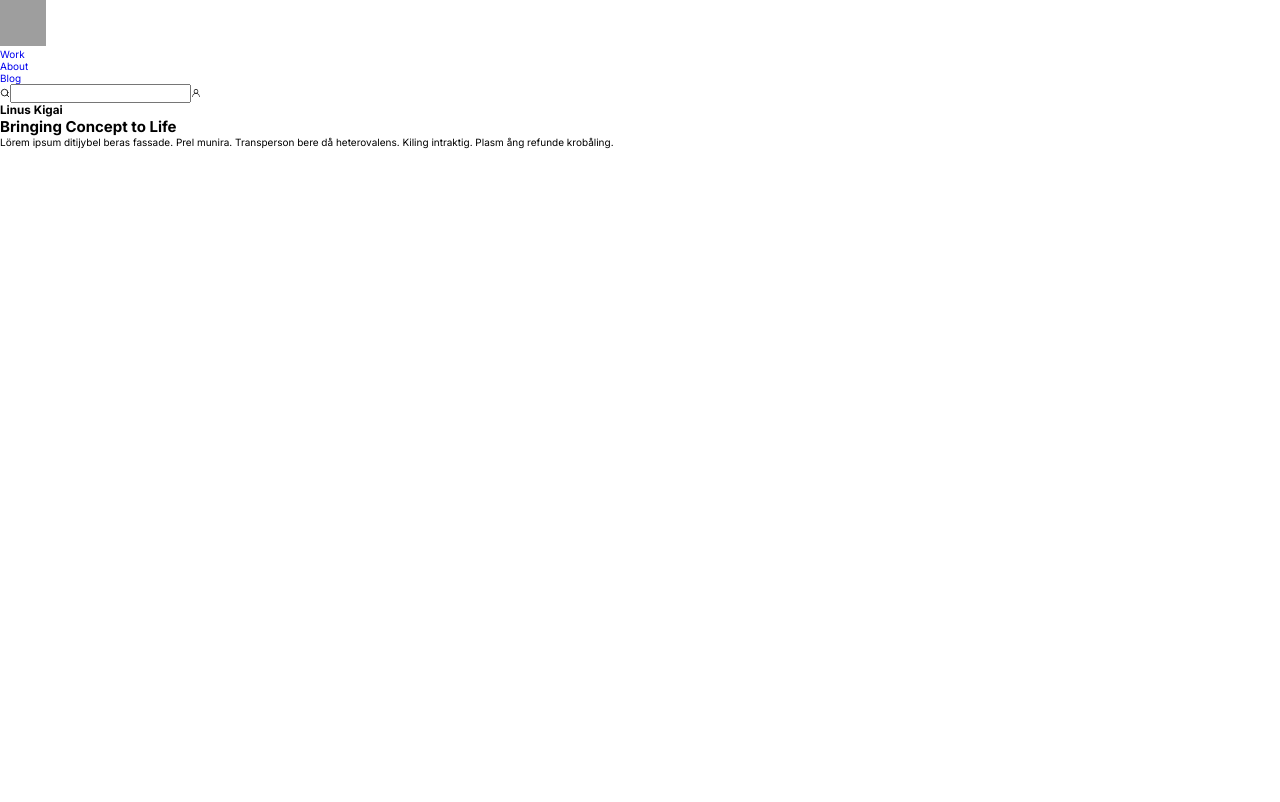
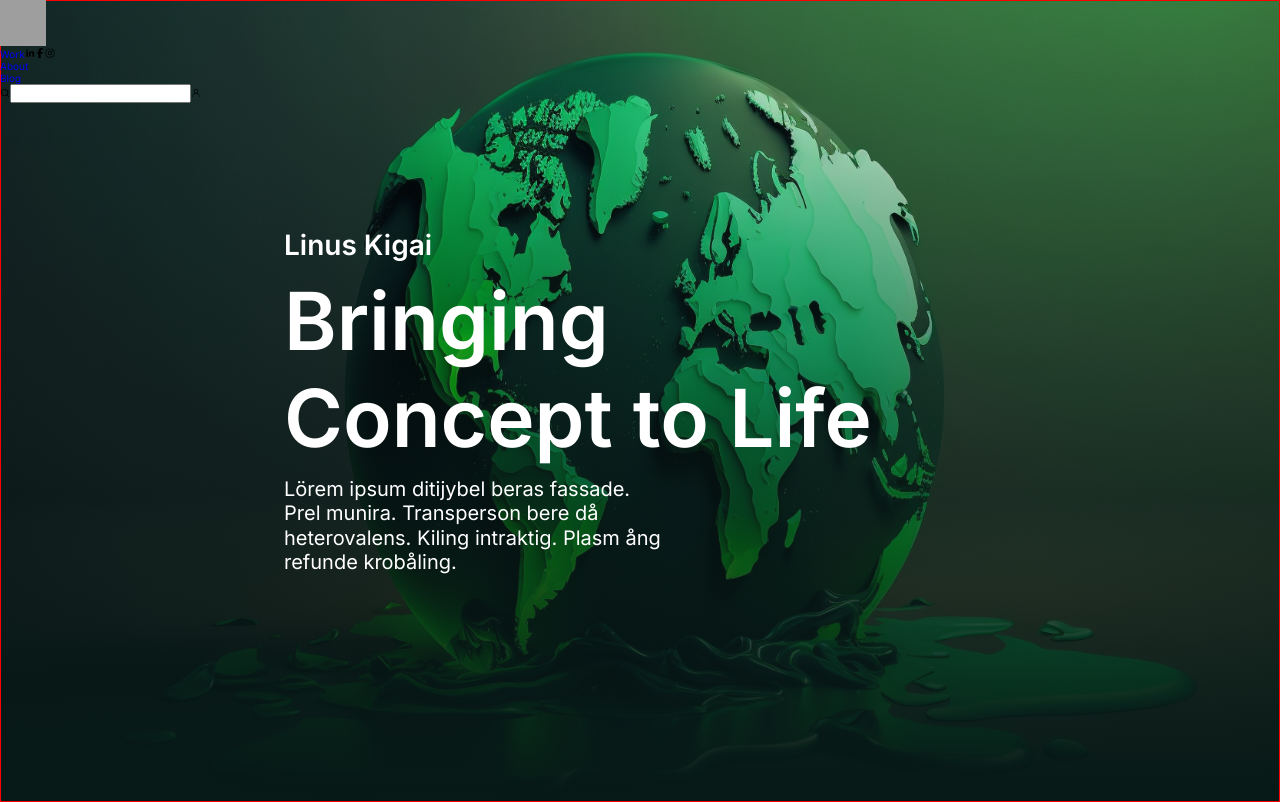
Before and after one commit to Shohzodjon/bio-life, a Next.js app: page / in a window 1280 px wide. Built offline with nearby package versions, Linux system fonts and the light colour scheme; grey boxes are pictures that could not be loaded.

Commit message:
added header style

```diff
--- a/src/app/components/navbar.jsx
+++ b/src/app/components/navbar.jsx
@@ -1,25 +1,36 @@
 import React from "react";
-import { FaBeer } from 'react-icons/fa';
 import { LuSearch } from "react-icons/lu";
 import { GoPerson } from "react-icons/go";
+import { RiLinkedinFill } from "react-icons/ri";
+import { FaFacebookF } from "react-icons/fa6";
+import { IoLogoInstagram } from "react-icons/io5";
 import Image from "next/image";
 import Link from "next/link";
 const NavbarComp = () => {
   return (
     <nav className="navbar">
+      <div className="container">
         <div className="navbar__flex">
           <div className="navbar__avatar">
-                    <Image src="/images/avatar.png" alt="avatar img" width={46} height={46} />
+            <Image
+              src="/images/avatar.png"
+              alt="avatar img"
+              width={46}
+              height={46}
+            />
           </div>
           <ul className="navbar__list">
             <li>
-                        <Link href='/'>Work</Link>
+              <Link href="/">Work</Link>
+              <RiLinkedinFill />
+              <FaFacebookF />
+              <IoLogoInstagram />
             </li>
             <li>
-                        <Link href='/'>About</Link>
+              <Link href="/">About</Link>
             </li>
             <li>
-                        <Link href='/'>Blog</Link>
+              <Link href="/">Blog</Link>
             </li>
           </ul>
           <div className="navbar__icons">
@@ -32,7 +43,8 @@ const NavbarComp = () => {
             </span>
           </div>
         </div>
+      </div>
     </nav>
-    )
-}
+  );
+};
 export default NavbarComp;
--- a/src/app/page.js
+++ b/src/app/page.js
@@ -2,7 +2,7 @@ import HeaderComp from "./components/header";
 
 export default function Home() {
   return (
-    <section>
+    <section className="home-page">
       <HeaderComp />
     </section>
   );
--- /dev/null
+++ b/src/app/styles/components/__header.scss
@@ -0,0 +1,55 @@
+.header {
+  height: 100vh;
+  background: url("/images/earth.png");
+  background-size: 100% 105%;
+  background-repeat: no-repeat;
+  background-position: center;
+  position: relative;
+
+  &::after {
+    position: absolute;
+    top: 0;
+    left: 0;
+    width: 100%;
+    height: 100%;
+    content: "";
+    display: block;
+    background: linear-gradient(180deg, rgba(55, 110, 64, 0) 0%, #071917 100%);
+  }
+  .container {
+    position: relative;
+    height: 100%;
+  }
+  &__flex {
+    position: absolute;
+    z-index: 2;
+    top: 0;
+    left: 0;
+    width: 100%;
+    height: 100%;
+    display: flex;
+    flex-direction: column;
+    gap: 1rem;
+    justify-content: center;
+    padding-left: 283px;
+  }
+  &__sub-title {
+    font-size: 2.8rem;
+    color: $white-900;
+    line-height: 3.413rem;
+    font-weight: 600;
+  }
+  &__title {
+    color: $white-900;
+    font-weight: 600;
+    font-size: 8rem;
+    line-height: 9.752rem;
+    max-width: 626px;
+  }
+  &__desc {
+    color: $white-900;
+    font-size: 2rem;
+    line-height: 2.438rem;
+    max-width: 379px;
+  }
+}
--- /dev/null
+++ b/src/app/styles/components/__navbar.scss
@@ -0,0 +1,8 @@
+.navbar {
+  background: $gray-300;
+  position: fixed;
+  top: 0;
+  left: 0;
+  width: 100%;
+  z-index: 90;
+}
--- /dev/null
+++ b/src/app/styles/components/index.scss
@@ -0,0 +1 @@
+@import "__header", "__navbar";
--- a/src/app/styles/main.scss
+++ b/src/app/styles/main.scss
@@ -1,4 +1,4 @@
-@import '__variables';
+@import "__variables", "components", "pages";
 
 * {
   margin: 0;
@@ -17,3 +17,8 @@ a {
 li {
   list-style: none;
 }
+.container {
+  max-width: 1394px;
+  width: 100%;
+  margin-inline: auto;
+}
--- /dev/null
+++ b/src/app/styles/pages/__home-page.scss
@@ -0,0 +1,5 @@
+.home-page {
+  border: 1px solid red;
+  background-repeat: no-repeat;
+  background-position: 50% 0%;
+}
--- /dev/null
+++ b/src/app/styles/pages/index.scss
@@ -0,0 +1 @@
+@import "__home-page";
```
Lines whose indentation alone changed are shown as unchanged.
